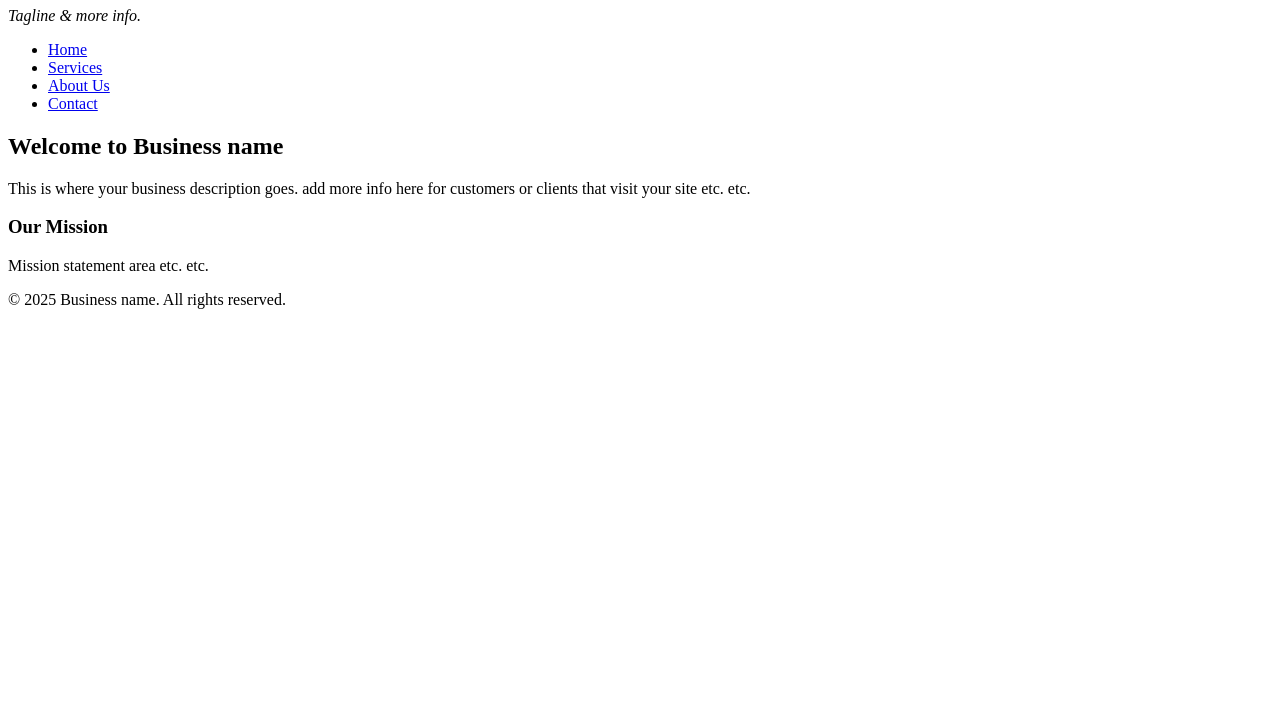
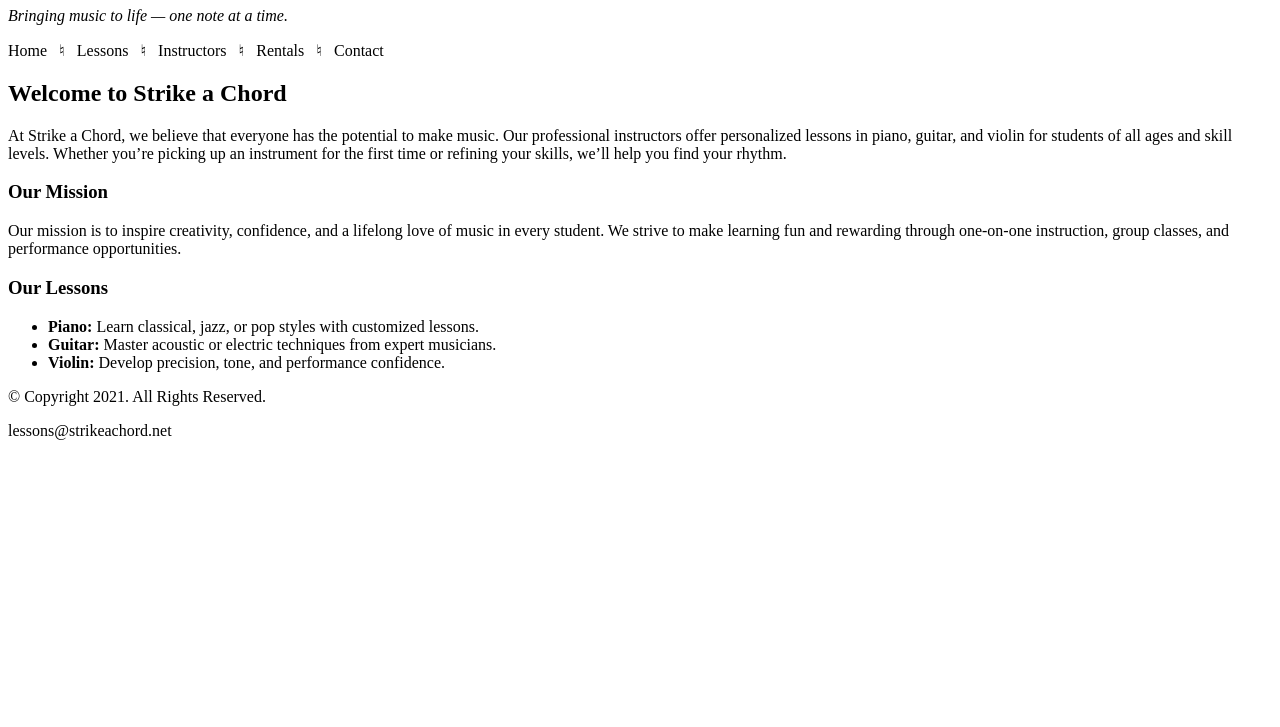
Before and after one commit to abdullahM541-afk/HTML-Website-Template, a plain HTML site: page index.html in a window 1280 px wide. Shown: the part 73-800 px from the top of the page. Drawn offline with Linux system fonts and the light colour scheme.

Commit message:
Add files via upload

```diff
--- a/index.html
+++ b/index.html
@@ -1,63 +1,77 @@
 <!DOCTYPE html>
 <!--
-  Website Template for a company website
+  Website Template for Strike a Chord
   Created by: Abdullah M
-  Description: This is a semantic HTML5 template for a business homepage.
-  Includes business name, tagline, navigation links, and example content.
+  Description: Semantic HTML5 template for the home page of Strike a Chord,
+  a local music lesson company offering piano, guitar, and violin lessons.
 -->
 
 <html lang="en">
 <head>
     <meta charset="UTF-8">
     <meta name="viewport" content="width=device-width, initial-scale=1.0">
-    <meta name="description" content="Business name  — Tagline.">
-    <title>Business name | Tagline</title>
+    <meta name="description" content="Strike a Chord — Professional music lessons in piano, guitar, and violin.">
+    <title>Strike a Chord: Template</title>
 </head>
 
 <body>
 <!-- Header: Contains logo, business name, tagline, and navigation -->
 <header>
-    <h1>Business name</h1>
-    <!-- the '&amp' adds the '&' symbol to the text-->
-    <p><em>Tagline &amp; more info.</em></p>
+    <h1>&#9836; Strike a Chord &#9836;</h1>
+    <p><em>Bringing music to life — one note at a time.</em></p>
 
-    <!-- Navigation links to key pages -->
+    <!-- Navigation paragraph -->
     <nav>
-        <ul>
-            <!--These are links that take visitors to certain pages ex. About us or contact page. -->
-            <li><a href="index.html">Home</a></li>
-            <li><a href="services.html">Services</a></li>
-            <li><a href="about.html">About Us</a></li>
-            <li><a href="contact.html">Contact</a></li>
-        </ul>
+        <p>
+            Home &nbsp; &#9838; &nbsp;
+            Lessons &nbsp; &#9838; &nbsp;
+            Instructors &nbsp; &#9838; &nbsp;
+            Rentals &nbsp; &#9838; &nbsp;
+            Contact
+        </p>
     </nav>
 </header>
 
-<!-- Main content area -->
+
+<!-- Use the main area to add the main content to the webpage -->
+
 <main>
+    <!-- Welcome section -->
     <section>
-        <h2>Welcome to Business name</h2>
+        <h2>Welcome to Strike a Chord</h2>
         <p>
-            This is where your business description goes.
-            add more info here for customers or clients that visit your site
-            etc. etc.
+            At Strike a Chord, we believe that everyone has the potential to make music.
+            Our professional instructors offer personalized lessons in piano, guitar, and violin
+            for students of all ages and skill levels. Whether you’re picking up an instrument
+            for the first time or refining your skills, we’ll help you find your rhythm.
         </p>
     </section>
 
-    <!-- Example of meaningful secondary content -->
+    <!-- Mission section -->
     <article>
         <h3>Our Mission</h3>
         <p>
-            Mission statement area
-            etc.
-            etc.
+            Our mission is to inspire creativity, confidence, and a lifelong love of music
+            in every student. We strive to make learning fun and rewarding through
+            one-on-one instruction, group classes, and performance opportunities.
         </p>
     </article>
+
+    <!-- Lessons section -->
+    <section>
+        <h3>Our Lessons</h3>
+        <ul>
+            <li><strong>Piano:</strong> Learn classical, jazz, or pop styles with customized lessons.</li>
+            <li><strong>Guitar:</strong> Master acoustic or electric techniques from expert musicians.</li>
+            <li><strong>Violin:</strong> Develop precision, tone, and performance confidence.</li>
+        </ul>
+    </section>
 </main>
 
 <!-- Footer section -->
 <footer>
-    <p>&copy; 2025 Business name. All rights reserved.</p>
+    <p>&copy; Copyright 2021. All Rights Reserved.</p>
+    <p>lessons@strikeachord.net</p>
 </footer>
 </body>
 </html>
```
